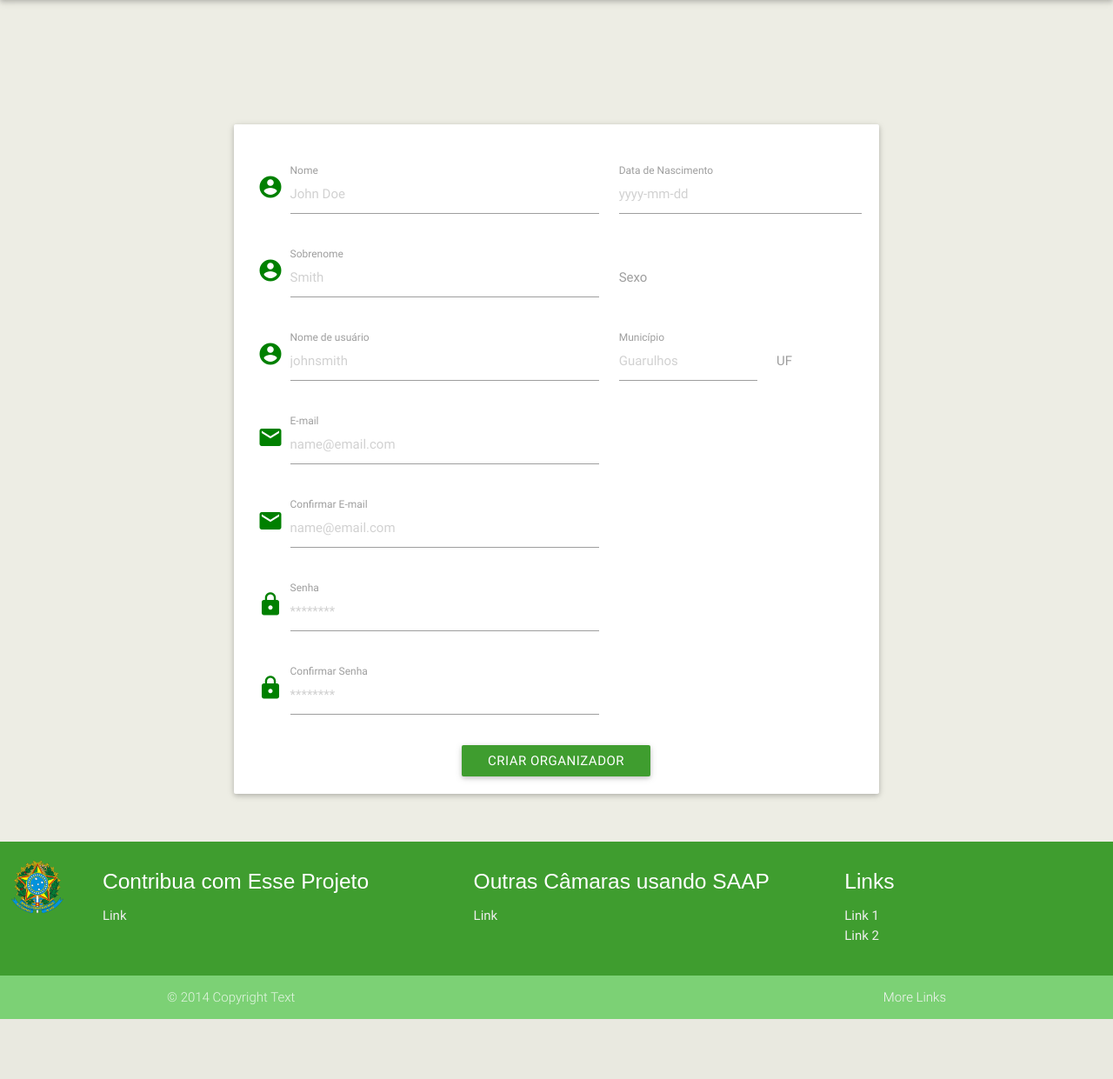
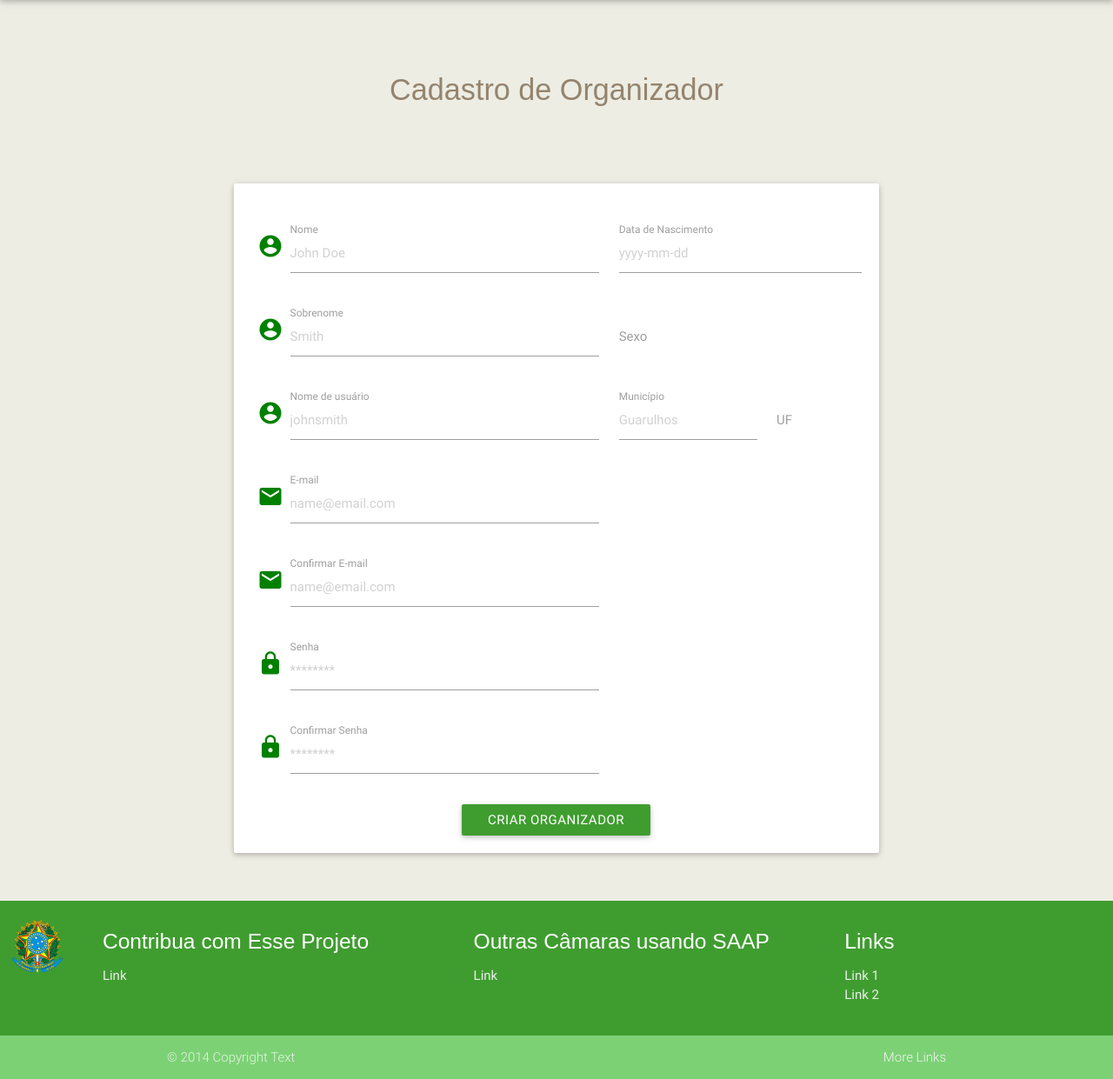
Before and after one commit to fga-eps-mds/2016.2-SAAP, a Django app: page /criar_organizador/ in a window 1280 px wide. Shown: the part 64-1305 px from the top of the page at 87% size. Before the commit the page ends 1236 px from the top, so only its background shows below. Run offline with Django 3.2, Linux system fonts and the light colour scheme; some libraries are stand-ins or nearby versions.

Commit message:
Adiciona texto à página de criar organizador.

```diff
--- a/saap/autenticacao/templates/criar_organizador.html
+++ b/saap/autenticacao/templates/criar_organizador.html
@@ -1,16 +1,19 @@
 {%  extends "base.html" %}
 {% block main_content %}
-<main>
+  <main>
   <br><br><br>
   <div class="container">
     <div class="row">
+      <div>
+        <h4 class="center">Cadastro de Organizador</h4>
+      </div>
       <div class="col s12 offset-m2 m8 offset-l1 l10">
         {% if messages %}
-        <ul class="messages">
+          <ul class="messages">
             {% for message in messages %}
-            <li{% if message.tags %} class="{{ message.tags }}"{% endif %} style="color:red">{{ message }}</li>
+              <li{% if message.tags %} class="{{ message.tags }}"{% endif %} style="color:red">{{ message }}</li>
             {% endfor %}
-        </ul>
+          </ul>
         {% endif %}
         <form action="{% url 'criar_organizador' %}" method="POST">
           {% csrf_token %}
@@ -151,5 +154,5 @@
       </div>
     </div>
   </div>
-</main>
+  </main>
 {% endblock main_content %}
```
